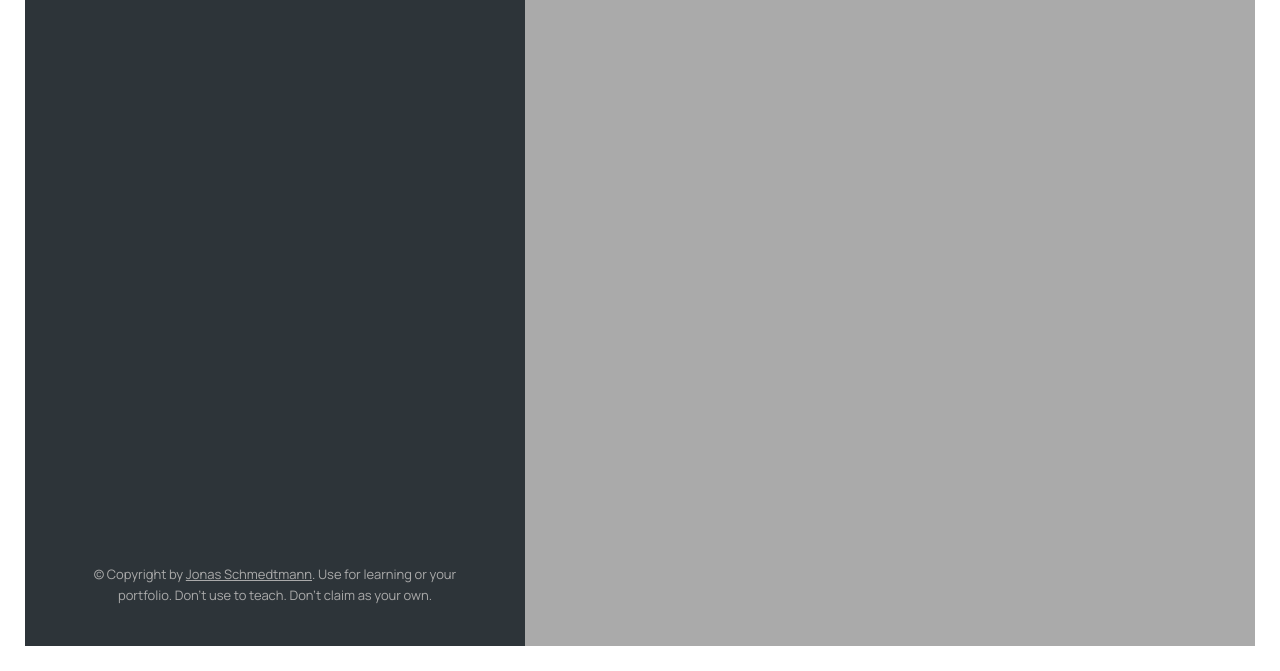
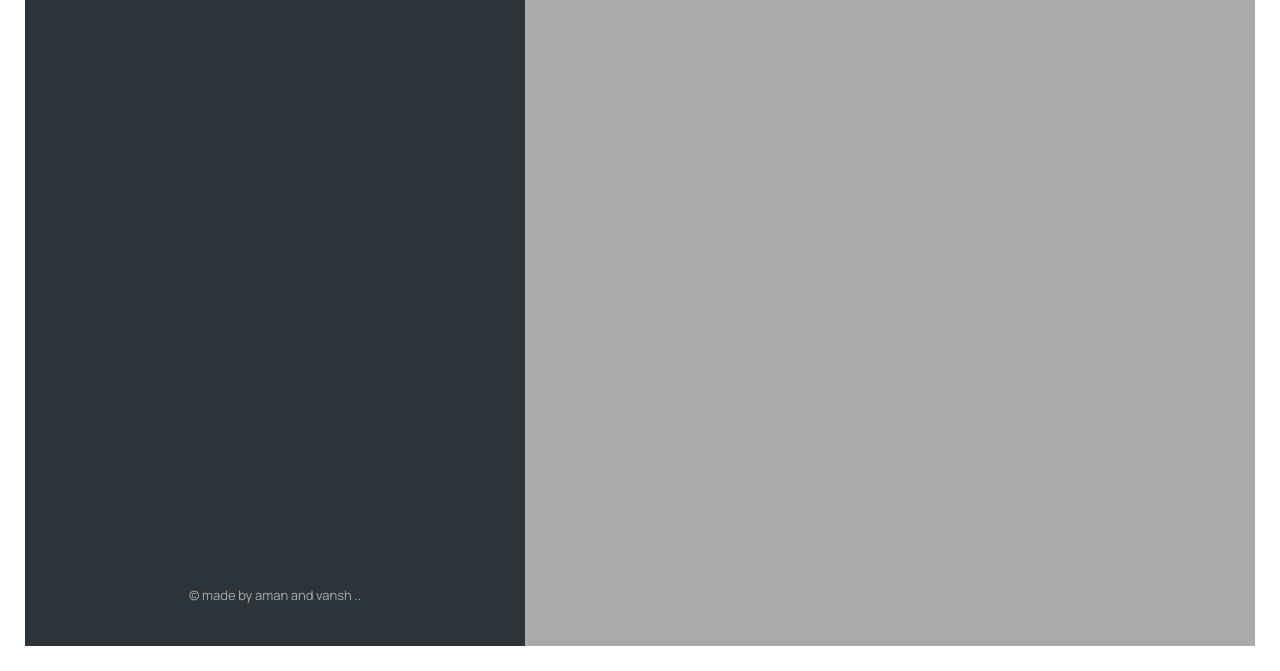
Before and after one commit to Amansingh2202/mapty, a plain HTML site: page index.html in a window 1280 px wide. Shown: the part 129-800 px from the top of the page. Drawn offline with nearby package versions, Linux system fonts and the light colour scheme.

Commit message:
Update index.html

```diff
--- a/index.html
+++ b/index.html
@@ -122,14 +122,13 @@
       </ul>
 
       <p class="copyright">
-        &copy; Copyright by
+        &copy; made by aman and vansh
         <a
           class="twitter-link"
           target="_blank"
           href="https://twitter.com/jonasschmedtman"
-          >Jonas Schmedtmann</a
-        >. Use for learning or your portfolio. Don't use to teach. Don't claim
-        as your own.
+          ></a
+        >..
       </p>
     </div>
 
```
